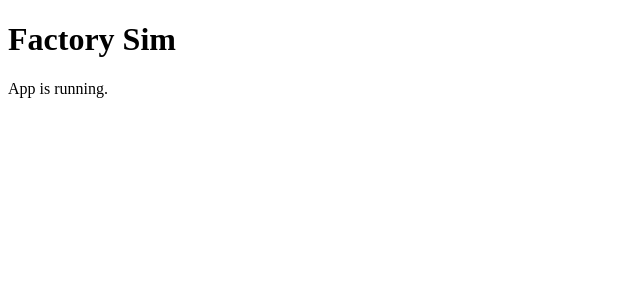
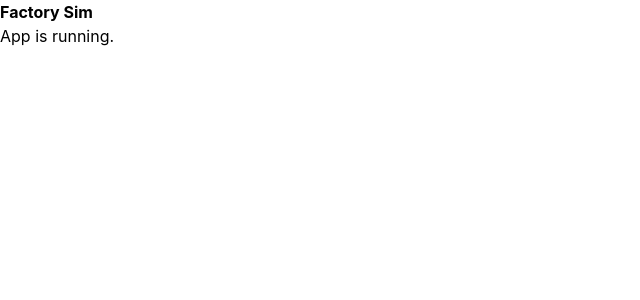
Before and after one commit to yosapart/Capstone, a Next.js app: page / in a window 1280 px wide. Shown: the top 300 px of the page, without its empty margins (0-640 px from the left). Built offline with nearby package versions, Linux system fonts and the light colour scheme.

Commit message:
Add global Tailwind styles and Open Sans
Add a globals.css. Update metadata. Update package.json

```diff
--- a/package.json
+++ b/package.json
@@ -25,9 +25,11 @@
     "@types/node": "^20",
     "@types/react": "^19",
     "@types/react-dom": "^19",
+    "autoprefixer": "^10.4.27",
     "eslint": "^9",
     "eslint-config-next": "16.2.2",
-    "tailwindcss": "^4",
+    "postcss": "^8.5.9",
+    "tailwindcss": "^4.2.2",
     "typescript": "^5"
   }
 }
--- /dev/null
+++ b/src/app/globals.css
@@ -0,0 +1,5 @@
+@import "tailwindcss";
+
+@theme {
+  --font-sans: var(--font-open-sans);
+}
--- a/src/app/layout.tsx
+++ b/src/app/layout.tsx
@@ -1,7 +1,16 @@
+import { Open_Sans } from 'next/font/google';
+import "./globals.css";
+
 export const metadata = {
-  title: "Factory Sim",
+  title: "FacSim",
   description: "Factory Simulation App",
 };
+
+const openSans = Open_Sans({
+  subsets: ['latin'],
+  display: 'swap',
+  variable: '--font-open-sans',
+})
 
 export default function RootLayout({
   children,
@@ -10,7 +19,9 @@ export default function RootLayout({
 }) {
   return (
     <html lang="en">
-      <body>{children}</body>
+      <body className={`${openSans.variable} font-sans antialiased`}>
+        {children}
+      </body>
     </html>
   );
 }
--- a/src/app/page.tsx
+++ b/src/app/page.tsx
@@ -1,7 +1,9 @@
 export default function Home() {
   return (
     <main>
-      <h1>Factory Sim</h1>
+      <h1 className="font-bold">
+        Factory Sim
+      </h1>
       <p>App is running.</p>
     </main>
   );
```
Also changed, not shown: 1 other file (tests, documents, lock files or other folders).
